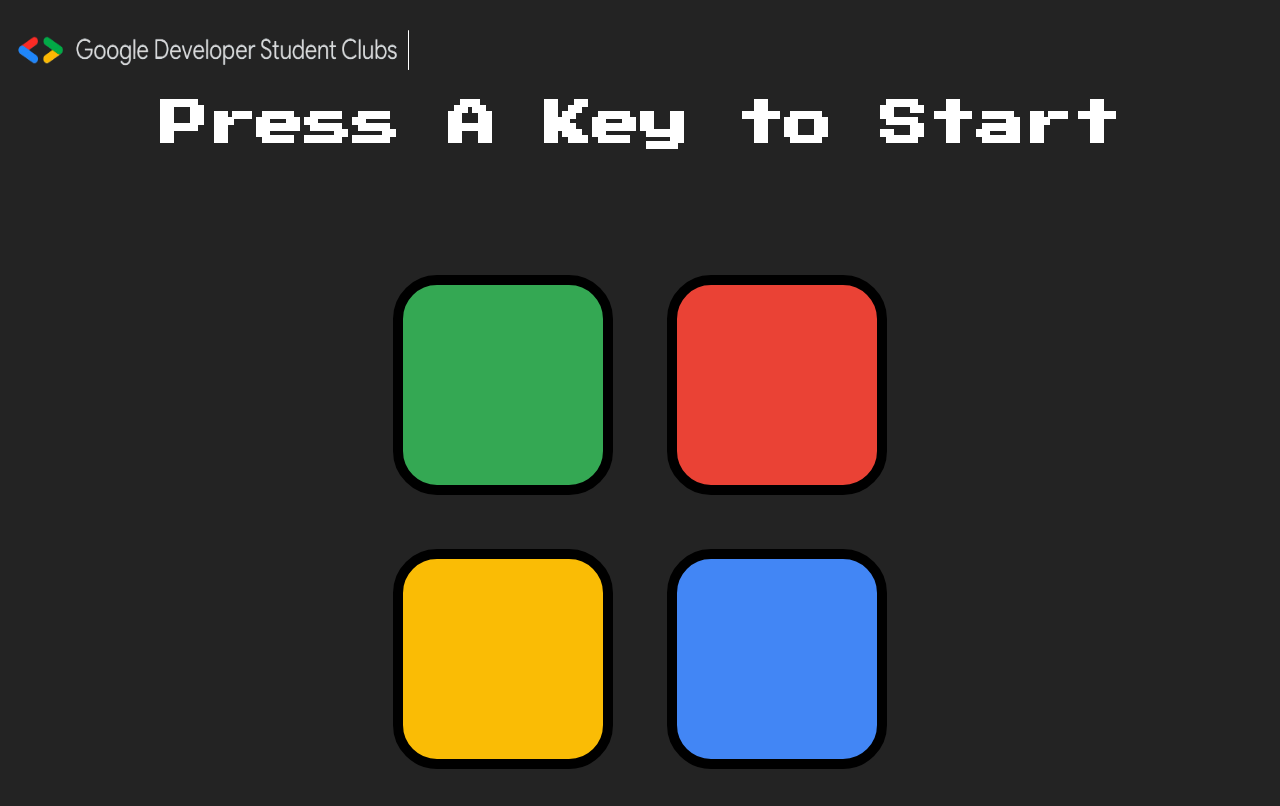
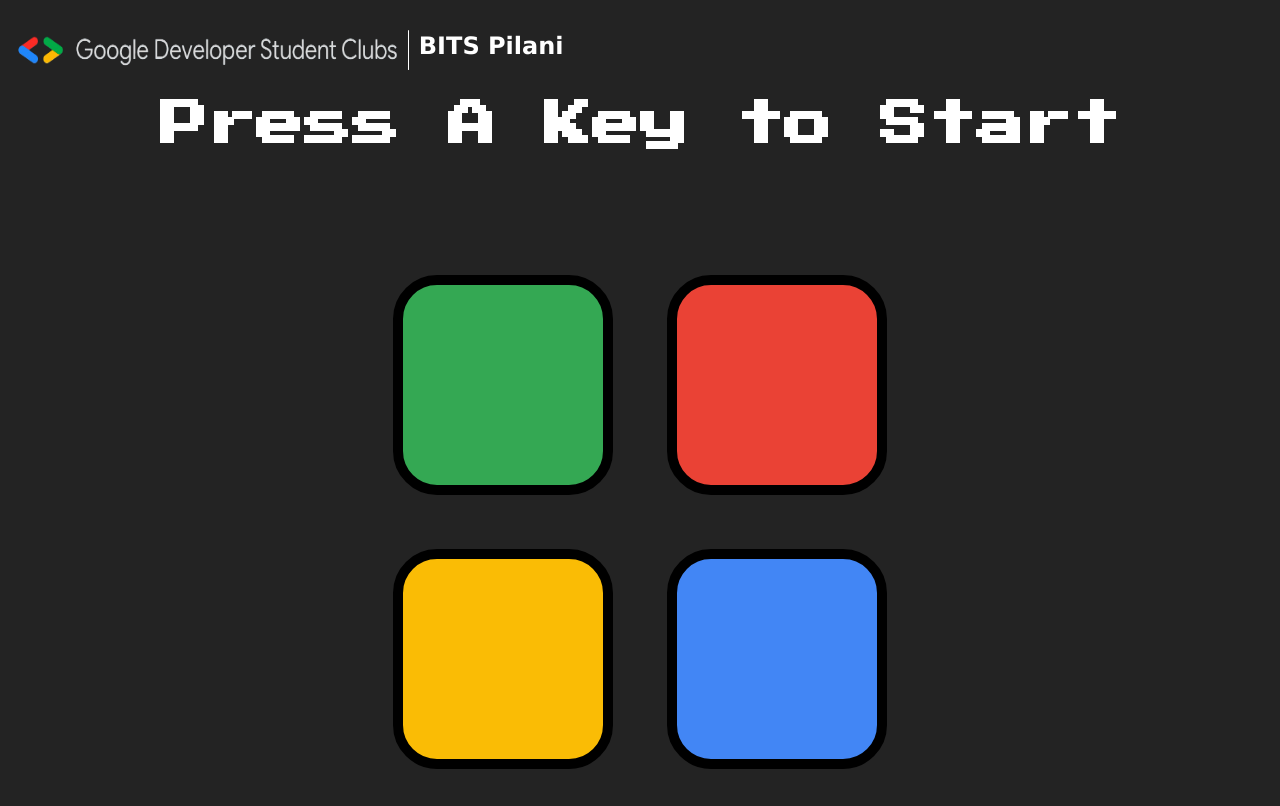
Before and after one commit to LuvGuptaa/Simon-Game-Workshop, a plain HTML site: page index.html in a window 1280 px wide. Drawn offline with nearby package versions, Linux system fonts and the light colour scheme.

Commit message:
Logo Change

```diff
--- a/index.html
+++ b/index.html
@@ -43,6 +43,7 @@
   <div class="Navbar">
     <img src="./Assets/GDSC logo.png" height="100vh" width="400vh" id="logo">
     <div class="rectangle"></div>
+    <h2>BITS Pilani</h2>
   </div>
 </body>
 </html>
--- a/styles.css
+++ b/styles.css
@@ -15,6 +15,14 @@ body {
   top: 0;
   display: flex;
   flex-direction: row;
+}
+
+.Navbar h2{
+  font-size: 20;
+  color: white;
+  margin-left: 10px;
+  margin-top: 32px;
+  font-family:'Lucida Sans', 'Lucida Sans Regular', 'Lucida Grande', 'Lucida Sans Unicode', Geneva, Verdana, sans-serif;
 }
 
 .rectangle{
@@ -67,7 +75,7 @@ body {
   background-color: grey;
 }
 
-@media screen and (max-width: 480px) {
+/* @media screen and (max-width: 480px) {
   body {
     text-align: center;
     background-color: #232323;
@@ -136,4 +144,4 @@ body {
     box-shadow: 0 0 20px white;
     background-color: grey;
   }
-}
+} */
```
